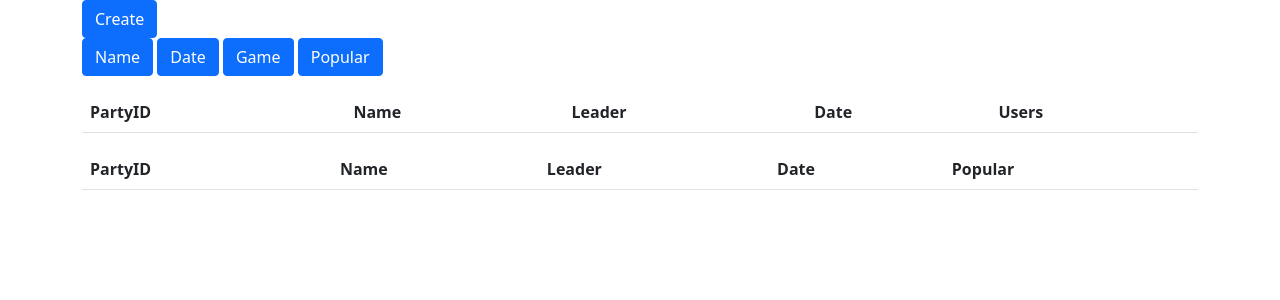
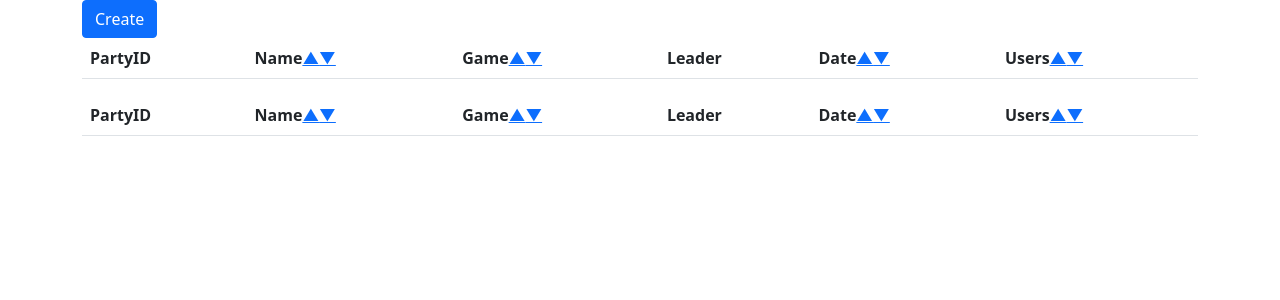
Before and after one commit to wbjeon2k/CSE421DB, a Flask app: template web/templates/parties.html in a window 1280 px wide. Shown: the top 300 px of the page. Run offline with Flask 2, Linux system fonts and the light colour scheme; the template is opened without the code that fills it, so the values that code supplies are empty; parts of the project's set-up code (start-up, migrations or seed data) failed here and were passed over; some libraries are stand-ins or nearby versions.

Commit message:
CHG: Templates modified

```diff
--- a/web/templates/games.html
+++ b/web/templates/games.html
@@ -7,7 +7,7 @@
 <table class="table">
   <thead>
     <tr>
-      <th scope="col">GameID</th>
+      <th scope="col">GameID <!--화살표 두개 넣고 링크 걸기 --></th>
       <th scope="col">Name</th>
       <th scope="col">Users</th>
     </tr>
@@ -15,7 +15,7 @@
   <tbody>
     {% for game in games %}
     <tr>
-      <td class="col-1"> {{game['gameID']}}</th> <!-- List for test gameID-->
+      <td class="col-1"> {{game['gameID']}}</th> <!-- Dictionary for test gameID-->
       <td class="col-7">{{game['name']}}</td>
       <td class="col-4">{{game['users']}}</td>
     </tr>
--- a/web/templates/newClan.html
+++ b/web/templates/newClan.html
@@ -2,10 +2,10 @@
 
 {% block content %}
 
-<form>
+<form method="POST" action="/clans/new/">
     <div class="mb-3">
         <label for="name" class="form-label">Clan Name</label>
         <input type="text" class="form-control" id="name" name="name">
     </div>
-    <button type="submit" class="btn btn-primary" onclick="location.href = '..//'">Submit</button>
+    <button type="submit" class="btn btn-primary">Submit</button>
 </form>
--- a/web/templates/parties.html
+++ b/web/templates/parties.html
@@ -2,24 +2,17 @@
 
 {% block content %}
 
-<button type="button" class="btn btn-primary" onclick="location.href = 'new/'">Create</button>
-
-<p>
-<button type="button" class="btn btn-primary" onclick="location.href = '?sort=name&order=asc'">Name</button>
-<button type="button" class="btn btn-primary" onclick="location.href = '?sort=date&order=asc'">Date</button>
-<button type="button" class="btn btn-primary" onclick="location.href = '?sort=game&order=asc'">Game</button>
-<button type="button" class="btn btn-primary" onclick="location.href = '?sort=popular&order=asc'">Popular</button>
-</p>
-
+<a href="new/" class="btn btn-primary">Create</a>
 
 <table class="table table-hover">
     <thead>
       <tr>
         <th scope="col">PartyID</th>
-        <th scope="col">Name</th>
+        <th scope="col">Name<a href="?sort=name&order=asc">▲</a><a href="?sort=name&order=desc">▼</a></th>
+        <th scope="col">Game<a href="?sort=game&order=asc">▲</a><a href="?sort=game&order=desc">▼</a></th>
         <th scope="col">Leader</th>
-        <th scope="col">Date</th>
-        <th scope="col">Users</th>
+        <th scope="col">Date<a href="?sort=date&order=asc">▲</a><a href="?sort=date&order=desc">▼</a></th>
+        <th scope="col">Users<a href="?sort=popular&order=asc">▲</a><a href="?sort=popular&order=desc">▼</a></th>
       </tr>
     </thead>
     <tbody>
@@ -27,6 +20,7 @@
       <tr onclick = "location.href = '{{myparty['partyID']}}/'">
         <td class="col-1"> {{myparty['partyID']}}</th> <!-- Dictionary for test -->
         <td class="col-5">{{myparty['name']}}</td>
+        <td class="col-5">{{myparty['game']}}</td>
         <td class="col-2">{{myparty['leader']}}</td>
         <td class="col-2">{{myparty['date']}}</td>
         <td class="col-2">{{myparty['users']}}</td>
@@ -39,10 +33,11 @@
   <thead>
     <tr>
       <th scope="col">PartyID</th>
-      <th scope="col">Name</th>
-      <th scope="col">Leader</th>
-      <th scope="col">Date</th>
-      <th scope="col">Popular</th>
+        <th scope="col">Name<a href="?sort=name&order=asc">▲</a><a href="?sort=name&order=desc">▼</a></th>
+        <th scope="col">Game<a href="?sort=game&order=asc">▲</a><a href="?sort=game&order=desc">▼</a></th>
+        <th scope="col">Leader</th>
+        <th scope="col">Date<a href="?sort=date&order=asc">▲</a><a href="?sort=date&order=desc">▼</a></th>
+        <th scope="col">Users<a href="?sort=popular&order=asc">▲</a><a href="?sort=popular&order=desc">▼</a></th>
     </tr>
   </thead>
   <tbody>
@@ -50,6 +45,7 @@
     <tr onclick = "location.href = '{{party['partyID']}}/'">
       <td class="col-1"> {{party['partyID']}}</th> <!-- Dictionary for test -->
       <td class="col-5">{{party['name']}}</td>
+      <td class="col-5">{{party['game']}}</td>
       <td class="col-2">{{party['leader']}}</td>
       <td class="col-2">{{party['date']}}</td>
       <td class="col-2">{{party['users']}}</td>
--- a/web/templates/partyDetail.html
+++ b/web/templates/partyDetail.html
@@ -51,10 +51,10 @@
         </div>
     </div>
     {% if not is_my_party %}
-    <button type="button" class="btn btn-primary" onclick="location.href = 'join/'">Join</button>
+    <a href="join/" class="btn btn-primary">Join</a>
     {% endif %}
     {% if is_my_party %}
-    <button type="button" class="btn btn-primary" onclick="location.href = 'secession/'">Secession</button>
+    <a href="secession/" class="btn btn-primary">Secession</a>
     {% endif %}
     <table class="table">
         <thead>
```
Also changed, not shown: web/templates/clanDetail.html (+8 -4 lines), web/templates/login.html (+4 -3 lines), web/templates/newParty.html (+9 -6 lines), web/templates/register.html (+5 -4 lines).
